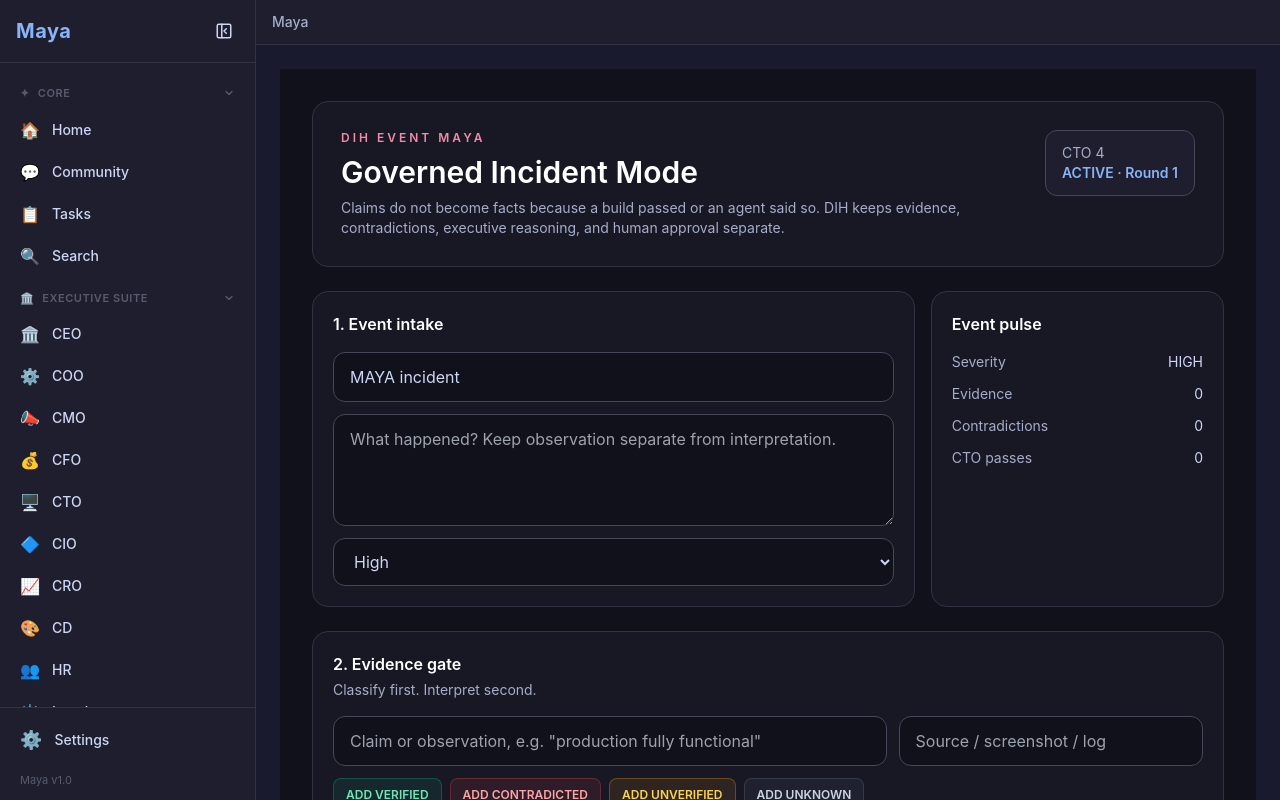
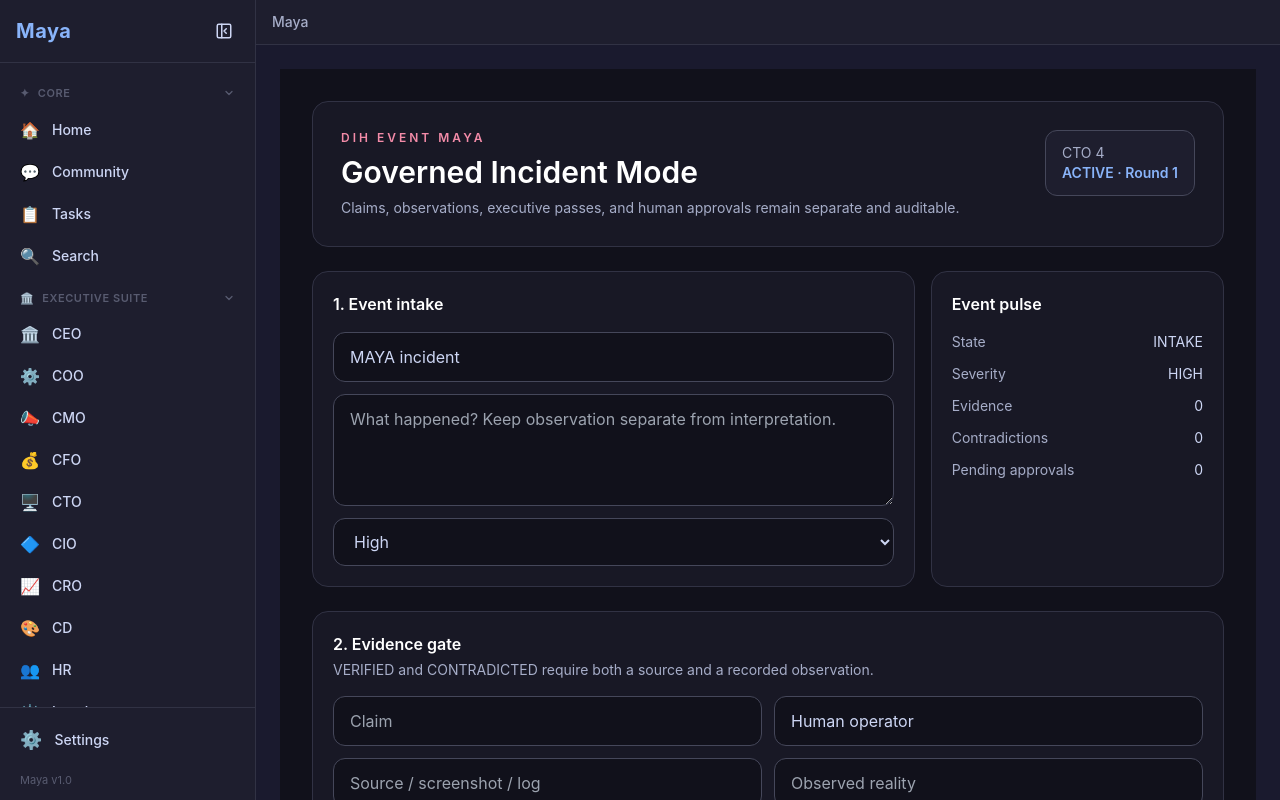
Before and after one commit to cre8veheart-ai/Maya_with_sidebar, a Next.js app: page /dih in a window 1280 px wide. Built offline with nearby package versions, Linux system fonts and the light colour scheme.

Commit message:
Enforce governed DIH workspace controls

```diff
--- a/app/dih/page.tsx
+++ b/app/dih/page.tsx
@@ -1,13 +1,18 @@
 "use client";
 
-import { useMemo, useState } from "react";
+import { useEffect, useMemo, useState } from "react";
 import {
   DIH_GOVERNANCE_RULES,
+  canAssignEvidenceStatus,
+  shouldPauseExecutivePasses,
+  type DihApprovalRecord,
   type DihEvidenceItem,
+  type DihEventRecord,
   type DihExecutivePass,
   type DihSeverity,
 } from "../../lib/maya/dih";
 
+const STORAGE_KEY = "maya:dih:event:v1";
 const statusStyles: Record<DihEvidenceItem["status"], string> = {
   verified: "border-emerald-500/30 bg-emerald-500/10 text-emerald-300",
   contradicted: "border-red-500/30 bg-red-500/10 text-red-300",
@@ -15,198 +20,239 @@ const statusStyles: Record<DihEvidenceItem["status"], string> = {
   unknown: "border-slate-500/30 bg-slate-500/10 text-slate-300",
 };
 
+function newEvent(): DihEventRecord {
+  const now = new Date().toISOString();
+  return {
+    id: crypto.randomUUID(),
+    title: "MAYA incident",
+    createdAt: now,
+    updatedAt: now,
+    severity: "high",
+    state: "intake",
+    summary: "",
+    evidence: [],
+    passes: [],
+    approvals: [],
+  };
+}
+
 export default function DihEventPage() {
-  const [title, setTitle] = useState("MAYA incident");
-  const [summary, setSummary] = useState("");
-  const [severity, setSeverity] = useState<DihSeverity>("high");
+  const [eventRecord, setEventRecord] = useState<DihEventRecord | null>(null);
   const [claim, setClaim] = useState("");
   const [source, setSource] = useState("");
-  const [evidence, setEvidence] = useState<DihEvidenceItem[]>([]);
-  const [passes, setPasses] = useState<DihExecutivePass[]>([]);
-  const [round, setRound] = useState(1);
+  const [observation, setObservation] = useState("");
+  const [classifiedBy, setClassifiedBy] = useState("Human operator");
+  const [finding, setFinding] = useState("");
+  const [findingEvidence, setFindingEvidence] = useState("");
+  const [action, setAction] = useState("");
+  const [target, setTarget] = useState("");
+  const [scope, setScope] = useState("");
+
+  useEffect(() => {
+    const saved = window.localStorage.getItem(STORAGE_KEY);
+    if (saved) {
+      try {
+        setEventRecord(JSON.parse(saved) as DihEventRecord);
+        return;
+      } catch {
+        window.localStorage.removeItem(STORAGE_KEY);
+      }
+    }
+    setEventRecord(newEvent());
+  }, []);
+
+  useEffect(() => {
+    if (eventRecord) window.localStorage.setItem(STORAGE_KEY, JSON.stringify(eventRecord));
+  }, [eventRecord]);
+
+  const updateEvent = (patch: Partial<DihEventRecord>) => {
+    setEventRecord((current) =>
+      current ? { ...current, ...patch, updatedAt: new Date().toISOString() } : current,
+    );
+  };
 
   const contradictions = useMemo(
-    () => evidence.filter((item) => item.status === "contradicted").length,
-    [evidence],
+    () => eventRecord?.evidence.filter((item) => item.status === "contradicted").length ?? 0,
+    [eventRecord],
   );
+  const loopPaused = eventRecord ? shouldPauseExecutivePasses(eventRecord.passes) : false;
+  const round = (eventRecord?.passes.length ?? 0) + 1;
+
+  if (!eventRecord) {
+    return <main className="min-h-screen bg-[#11111b] p-8 text-[#cdd6f4]">Loading governed event…</main>;
+  }
 
   const addEvidence = (status: DihEvidenceItem["status"]) => {
-    if (!claim.trim()) return;
-    setEvidence((current) => [
-      ...current,
-      {
+    if (!claim.trim() || !classifiedBy.trim()) return;
+    if (!canAssignEvidenceStatus(status, source, observation)) return;
+    const item: DihEvidenceItem = {
       id: crypto.randomUUID(),
       claim: claim.trim(),
       source: source.trim() || undefined,
+      observation: observation.trim() || undefined,
       status,
-      },
-    ]);
+      classifiedBy: classifiedBy.trim(),
+      classifiedAt: new Date().toISOString(),
+    };
+    updateEvent({ evidence: [...eventRecord.evidence, item], state: "investigating" });
     setClaim("");
     setSource("");
+    setObservation("");
   };
 
   const addPass = (materiallyNew: boolean) => {
-    setPasses((current) => [
-      ...current,
-      {
+    if (materiallyNew && !finding.trim()) return;
+    const evidenceIds = findingEvidence
+      .split(",")
+      .map((value) => value.trim())
+      .filter(Boolean);
+    const pass: DihExecutivePass = {
       id: crypto.randomUUID(),
       executive: "CTO 4",
       round,
-        finding: materiallyNew
-          ? "New technical or governance finding recorded for this round."
-          : "No materially new finding in this round.",
+      finding: materiallyNew ? finding.trim() : "No materially new finding in this round.",
+      evidenceIds,
       materiallyNew,
       confidence: materiallyNew ? 0.72 : 0.5,
-      },
-    ]);
-    setRound((value) => value + 1);
+      recordedAt: new Date().toISOString(),
+    };
+    updateEvent({
+      passes: [...eventRecord.passes, pass],
+      state: materiallyNew ? "investigating" : "paused",
+    });
+    setFinding("");
+    setFindingEvidence("");
+  };
+
+  const reopenLoop = () => updateEvent({ state: "investigating" });
+
+  const requestApproval = () => {
+    if (!action.trim() || !target.trim() || !scope.trim()) return;
+    const approval: DihApprovalRecord = {
+      id: crypto.randomUUID(),
+      action: action.trim(),
+      target: target.trim(),
+      scope: scope.trim(),
+      requestedAt: new Date().toISOString(),
+      requestedBy: "MAYA",
+      decision: "pending",
+    };
+    updateEvent({ approvals: [...eventRecord.approvals, approval] });
+    setAction("");
+    setTarget("");
+    setScope("");
+  };
+
+  const decideApproval = (id: string, decision: "approved" | "rejected") => {
+    const now = new Date().toISOString();
+    updateEvent({
+      approvals: eventRecord.approvals.map((approval) =>
+        approval.id === id
+          ? { ...approval, decision, decidedAt: now, decidedBy: "Human operator" }
+          : approval,
+      ),
+    });
   };
 
   return (
-    <main className="min-h-screen bg-[#11111b] text-[#cdd6f4] p-4 md:p-8">
+    <main className="min-h-screen bg-[#11111b] p-4 text-[#cdd6f4] md:p-8">
       <div className="mx-auto max-w-6xl space-y-6">
         <header className="rounded-2xl border border-[#313244] bg-[#181825] p-5 md:p-7">
           <div className="flex flex-wrap items-start justify-between gap-4">
             <div>
-              <p className="text-xs font-semibold uppercase tracking-[0.25em] text-[#f38ba8]">
-                DIH EVENT MAYA
-              </p>
+              <p className="text-xs font-semibold uppercase tracking-[0.25em] text-[#f38ba8]">DIH EVENT MAYA</p>
               <h1 className="mt-2 text-3xl font-semibold text-white">Governed Incident Mode</h1>
               <p className="mt-2 max-w-2xl text-sm text-[#a6adc8]">
-                Claims do not become facts because a build passed or an agent said so. DIH keeps
-                evidence, contradictions, executive reasoning, and human approval separate.
+                Claims, observations, executive passes, and human approvals remain separate and auditable.
               </p>
             </div>
             <div className="rounded-xl border border-[#45475a] bg-[#1e1e2e] px-4 py-3 text-sm">
               <div className="text-[#a6adc8]">CTO 4</div>
-              <div className="font-semibold text-[#89b4fa]">ACTIVE · Round {round}</div>
+              <div className={loopPaused ? "font-semibold text-amber-300" : "font-semibold text-[#89b4fa]"}>
+                {loopPaused ? "PAUSED · NO MATERIAL CHANGE" : `ACTIVE · Round ${round}`}
+              </div>
             </div>
           </div>
         </header>
 
         <section className="grid gap-4 md:grid-cols-3">
-          <div className="md:col-span-2 rounded-2xl border border-[#313244] bg-[#181825] p-5">
+          <div className="rounded-2xl border border-[#313244] bg-[#181825] p-5 md:col-span-2">
             <h2 className="font-semibold text-white">1. Event intake</h2>
             <div className="mt-4 grid gap-3">
-              <input
-                value={title}
-                onChange={(event) => setTitle(event.target.value)}
-                className="rounded-xl border border-[#45475a] bg-[#11111b] px-4 py-3 outline-none focus:border-[#89b4fa]"
-                placeholder="Event title"
-              />
-              <textarea
-                value={summary}
-                onChange={(event) => setSummary(event.target.value)}
-                className="min-h-28 rounded-xl border border-[#45475a] bg-[#11111b] px-4 py-3 outline-none focus:border-[#89b4fa]"
-                placeholder="What happened? Keep observation separate from interpretation."
-              />
-              <select
-                value={severity}
-                onChange={(event) => setSeverity(event.target.value as DihSeverity)}
-                className="rounded-xl border border-[#45475a] bg-[#11111b] px-4 py-3 outline-none"
-              >
-                <option value="low">Low</option>
-                <option value="medium">Medium</option>
-                <option value="high">High</option>
-                <option value="critical">Critical</option>
+              <input value={eventRecord.title} onChange={(e) => updateEvent({ title: e.target.value })} className="rounded-xl border border-[#45475a] bg-[#11111b] px-4 py-3" placeholder="Event title" />
+              <textarea value={eventRecord.summary} onChange={(e) => updateEvent({ summary: e.target.value })} className="min-h-28 rounded-xl border border-[#45475a] bg-[#11111b] px-4 py-3" placeholder="What happened? Keep observation separate from interpretation." />
+              <select value={eventRecord.severity} onChange={(e) => updateEvent({ severity: e.target.value as DihSeverity })} className="rounded-xl border border-[#45475a] bg-[#11111b] px-4 py-3">
+                <option value="low">Low</option><option value="medium">Medium</option><option value="high">High</option><option value="critical">Critical</option>
               </select>
             </div>
           </div>
-
           <div className="rounded-2xl border border-[#313244] bg-[#181825] p-5">
             <h2 className="font-semibold text-white">Event pulse</h2>
             <dl className="mt-4 space-y-3 text-sm">
-              <div className="flex justify-between gap-4"><dt className="text-[#a6adc8]">Severity</dt><dd className="uppercase">{severity}</dd></div>
-              <div className="flex justify-between gap-4"><dt className="text-[#a6adc8]">Evidence</dt><dd>{evidence.length}</dd></div>
-              <div className="flex justify-between gap-4"><dt className="text-[#a6adc8]">Contradictions</dt><dd className={contradictions ? "text-red-300" : ""}>{contradictions}</dd></div>
-              <div className="flex justify-between gap-4"><dt className="text-[#a6adc8]">CTO passes</dt><dd>{passes.length}</dd></div>
+              <div className="flex justify-between"><dt className="text-[#a6adc8]">State</dt><dd className="uppercase">{eventRecord.state}</dd></div>
+              <div className="flex justify-between"><dt className="text-[#a6adc8]">Severity</dt><dd className="uppercase">{eventRecord.severity}</dd></div>
+              <div className="flex justify-between"><dt className="text-[#a6adc8]">Evidence</dt><dd>{eventRecord.evidence.length}</dd></div>
+              <div className="flex justify-between"><dt className="text-[#a6adc8]">Contradictions</dt><dd className={contradictions ? "text-red-300" : ""}>{contradictions}</dd></div>
+              <div className="flex justify-between"><dt className="text-[#a6adc8]">Pending approvals</dt><dd>{eventRecord.approvals.filter((a) => a.decision === "pending").length}</dd></div>
             </dl>
           </div>
         </section>
 
         <section className="rounded-2xl border border-[#313244] bg-[#181825] p-5">
           <h2 className="font-semibold text-white">2. Evidence gate</h2>
-          <p className="mt-1 text-sm text-[#a6adc8]">Classify first. Interpret second.</p>
-          <div className="mt-4 grid gap-3 md:grid-cols-[1fr_0.55fr]">
-            <input
-              value={claim}
-              onChange={(event) => setClaim(event.target.value)}
-              className="rounded-xl border border-[#45475a] bg-[#11111b] px-4 py-3 outline-none focus:border-[#89b4fa]"
-              placeholder='Claim or observation, e.g. "production fully functional"'
-            />
-            <input
-              value={source}
-              onChange={(event) => setSource(event.target.value)}
-              className="rounded-xl border border-[#45475a] bg-[#11111b] px-4 py-3 outline-none focus:border-[#89b4fa]"
-              placeholder="Source / screenshot / log"
-            />
+          <p className="mt-1 text-sm text-[#a6adc8]">VERIFIED and CONTRADICTED require both a source and a recorded observation.</p>
+          <div className="mt-4 grid gap-3 md:grid-cols-2">
+            <input value={claim} onChange={(e) => setClaim(e.target.value)} className="rounded-xl border border-[#45475a] bg-[#11111b] px-4 py-3" placeholder="Claim" />
+            <input value={classifiedBy} onChange={(e) => setClassifiedBy(e.target.value)} className="rounded-xl border border-[#45475a] bg-[#11111b] px-4 py-3" placeholder="Classified by" />
+            <input value={source} onChange={(e) => setSource(e.target.value)} className="rounded-xl border border-[#45475a] bg-[#11111b] px-4 py-3" placeholder="Source / screenshot / log" />
+            <input value={observation} onChange={(e) => setObservation(e.target.value)} className="rounded-xl border border-[#45475a] bg-[#11111b] px-4 py-3" placeholder="Observed reality" />
           </div>
           <div className="mt-3 flex flex-wrap gap-2">
             {(["verified", "contradicted", "unverified", "unknown"] as const).map((status) => (
-              <button
-                key={status}
-                onClick={() => addEvidence(status)}
-                className={`rounded-lg border px-3 py-2 text-xs font-semibold uppercase ${statusStyles[status]}`}
-              >
-                Add {status}
-              </button>
+              <button key={status} onClick={() => addEvidence(status)} disabled={!claim.trim() || !classifiedBy.trim() || !canAssignEvidenceStatus(status, source, observation)} className={`rounded-lg border px-3 py-2 text-xs font-semibold uppercase disabled:cursor-not-allowed disabled:opacity-35 ${statusStyles[status]}`}>Add {status}</button>
             ))}
           </div>
-
           <div className="mt-5 space-y-2">
-            {evidence.length === 0 ? (
-              <p className="rounded-xl border border-dashed border-[#45475a] p-4 text-sm text-[#6c7086]">No evidence classified yet.</p>
-            ) : (
-              evidence.map((item) => (
+            {eventRecord.evidence.length === 0 ? <p className="rounded-xl border border-dashed border-[#45475a] p-4 text-sm text-[#6c7086]">No evidence classified yet.</p> : eventRecord.evidence.map((item) => (
               <div key={item.id} className="rounded-xl border border-[#313244] bg-[#11111b] p-4">
-                  <div className="flex flex-wrap items-start justify-between gap-3">
-                    <p className="font-medium text-white">{item.claim}</p>
-                    <span className={`rounded-md border px-2 py-1 text-[10px] font-bold uppercase ${statusStyles[item.status]}`}>{item.status}</span>
+                <div className="flex flex-wrap justify-between gap-3"><p className="font-medium text-white">{item.claim}</p><span className={`rounded-md border px-2 py-1 text-[10px] font-bold uppercase ${statusStyles[item.status]}`}>{item.status}</span></div>
+                {item.observation && <p className="mt-2 text-sm text-[#a6adc8]">Observed: {item.observation}</p>}
+                <p className="mt-2 text-xs text-[#6c7086]">Source: {item.source || "not supplied"} · {item.classifiedBy} · {new Date(item.classifiedAt).toLocaleString()}</p>
               </div>
-                  {item.source && <p className="mt-2 text-xs text-[#6c7086]">Source: {item.source}</p>}
-                </div>
-              ))
-            )}
+            ))}
           </div>
         </section>
 
         <section className="grid gap-4 md:grid-cols-2">
           <div className="rounded-2xl border border-[#313244] bg-[#181825] p-5">
             <h2 className="font-semibold text-white">3. CTO 4 passes</h2>
-            <p className="mt-1 text-sm text-[#a6adc8]">Continue as long as the pass produces materially new information.</p>
-            <div className="mt-4 flex gap-2">
-              <button onClick={() => addPass(true)} className="rounded-xl bg-[#89b4fa] px-4 py-2 text-sm font-semibold text-[#11111b]">Record new finding</button>
-              <button onClick={() => addPass(false)} className="rounded-xl border border-[#45475a] px-4 py-2 text-sm">No new finding</button>
+            <p className="mt-1 text-sm text-[#a6adc8]">A no-change pass pauses the loop. Only a human may reopen it after new evidence arrives.</p>
+            <textarea value={finding} onChange={(e) => setFinding(e.target.value)} disabled={loopPaused} className="mt-4 min-h-24 w-full rounded-xl border border-[#45475a] bg-[#11111b] px-4 py-3 disabled:opacity-40" placeholder="Actual materially-new finding" />
+            <input value={findingEvidence} onChange={(e) => setFindingEvidence(e.target.value)} disabled={loopPaused} className="mt-3 w-full rounded-xl border border-[#45475a] bg-[#11111b] px-4 py-3 disabled:opacity-40" placeholder="Supporting evidence IDs, comma separated" />
+            <div className="mt-3 flex flex-wrap gap-2">
+              <button onClick={() => addPass(true)} disabled={loopPaused || !finding.trim()} className="rounded-xl bg-[#89b4fa] px-4 py-2 text-sm font-semibold text-[#11111b] disabled:opacity-35">Record new finding</button>
+              <button onClick={() => addPass(false)} disabled={loopPaused} className="rounded-xl border border-[#45475a] px-4 py-2 text-sm disabled:opacity-35">No new finding · pause</button>
+              {loopPaused && <button onClick={reopenLoop} className="rounded-xl border border-amber-400/40 px-4 py-2 text-sm text-amber-300">Human reopen after new evidence</button>}
             </div>
-            <div className="mt-4 space-y-2">
-              {passes.map((pass) => (
-                <div key={pass.id} className="rounded-xl border border-[#313244] bg-[#11111b] p-3 text-sm">
-                  <div className="flex justify-between gap-3"><strong>Round {pass.round}</strong><span className={pass.materiallyNew ? "text-emerald-300" : "text-[#6c7086]"}>{pass.materiallyNew ? "MATERIAL" : "NO CHANGE"}</span></div>
-                  <p className="mt-1 text-[#a6adc8]">{pass.finding}</p>
-                </div>
-              ))}
-            </div>
+            <div className="mt-4 space-y-2">{eventRecord.passes.map((pass) => <div key={pass.id} className="rounded-xl border border-[#313244] bg-[#11111b] p-3 text-sm"><div className="flex justify-between"><strong>Round {pass.round}</strong><span className={pass.materiallyNew ? "text-emerald-300" : "text-amber-300"}>{pass.materiallyNew ? "MATERIAL" : "STOPPED"}</span></div><p className="mt-1 text-[#a6adc8]">{pass.finding}</p></div>)}</div>
           </div>
 
           <div className="rounded-2xl border border-[#313244] bg-[#181825] p-5">
             <h2 className="font-semibold text-white">4. Governance lock</h2>
-            <div className="mt-4 space-y-3">
-              {DIH_GOVERNANCE_RULES.map((rule) => (
-                <div key={rule} className="flex gap-3 rounded-xl border border-[#313244] bg-[#11111b] p-3 text-sm">
-                  <span className="text-[#a6e3a1]">✓</span>
-                  <span>{rule}</span>
+            <div className="mt-4 space-y-2">{DIH_GOVERNANCE_RULES.map((rule) => <div key={rule} className="flex gap-3 rounded-xl border border-[#313244] bg-[#11111b] p-3 text-sm"><span className="text-[#a6e3a1]">✓</span><span>{rule}</span></div>)}</div>
+            <h3 className="mt-5 font-semibold text-white">External-action approval ledger</h3>
+            <div className="mt-3 grid gap-2">
+              <input value={action} onChange={(e) => setAction(e.target.value)} className="rounded-xl border border-[#45475a] bg-[#11111b] px-4 py-3" placeholder="Exact action" />
+              <input value={target} onChange={(e) => setTarget(e.target.value)} className="rounded-xl border border-[#45475a] bg-[#11111b] px-4 py-3" placeholder="Exact target" />
+              <input value={scope} onChange={(e) => setScope(e.target.value)} className="rounded-xl border border-[#45475a] bg-[#11111b] px-4 py-3" placeholder="Exact scope" />
+              <button onClick={requestApproval} disabled={!action.trim() || !target.trim() || !scope.trim()} className="rounded-xl border border-[#f9e2af]/40 px-4 py-2 text-sm text-[#f9e2af] disabled:opacity-35">Record pending request</button>
             </div>
-              ))}
-            </div>
-            <div className="mt-4 rounded-xl border border-[#f9e2af]/30 bg-[#f9e2af]/10 p-4 text-sm text-[#f9e2af]">
-              Human approval required before any external action, deploy, merge, credential change, deletion, or notification.
-            </div>
+            <div className="mt-4 space-y-2">{eventRecord.approvals.map((approval) => <div key={approval.id} className="rounded-xl border border-[#313244] bg-[#11111b] p-3 text-sm"><p className="font-medium text-white">{approval.action}</p><p className="mt-1 text-xs text-[#a6adc8]">Target: {approval.target} · Scope: {approval.scope}</p><p className="mt-1 text-xs uppercase text-[#f9e2af]">{approval.decision}</p>{approval.decision === "pending" && <div className="mt-2 flex gap-2"><button onClick={() => decideApproval(approval.id, "approved")} className="rounded-lg bg-emerald-400 px-3 py-1 text-xs font-semibold text-[#11111b]">Human approve</button><button onClick={() => decideApproval(approval.id, "rejected")} className="rounded-lg border border-red-400/40 px-3 py-1 text-xs text-red-300">Reject</button></div>}</div>)}</div>
           </div>
         </section>
 
         <footer className="rounded-2xl border border-[#313244] bg-[#181825] p-5 text-sm text-[#a6adc8]">
-          <strong className="text-white">Current event:</strong> {title || "Untitled"}
-          {summary && <span> · {summary}</span>}
+          <strong className="text-white">Persistent local event:</strong> {eventRecord.title} · Updated {new Date(eventRecord.updatedAt).toLocaleString()}
         </footer>
       </div>
     </main>
```
Lines whose indentation alone changed are shown as unchanged.
